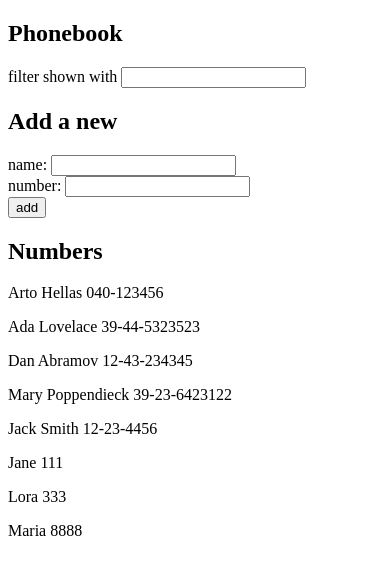
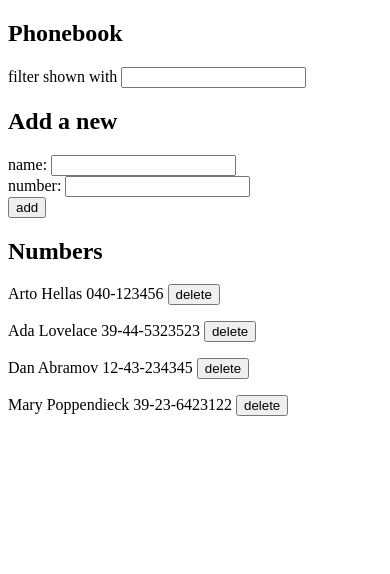
Before and after one commit to avreally/phonebook, a React (Create React App) app in the folder part2/phonebook/: page / in a window 390 px wide. Shown: the top 574 px of the page. Built offline with nearby package versions, Linux system fonts and the light colour scheme; data requests are answered from the project's data file.

Commit message:
Phonebook, step 9. Made it possible for users to delete entries from the phonebook

```diff
--- a/part2/phonebook/db.json
+++ b/part2/phonebook/db.json
@@ -19,26 +19,6 @@
       "name": "Mary Poppendieck",
       "number": "39-23-6423122",
       "id": 4
-    },
-    {
-      "name": "Jack Smith",
-      "number": "12-23-4456",
-      "id": 5
-    },
-    {
-      "name": "Jane",
-      "number": "111",
-      "id": 6
-    },
-    {
-      "name": "Lora",
-      "number": "333",
-      "id": 7
-    },
-    {
-      "name": "Maria",
-      "number": "8888",
-      "id": 8
     }
   ]
 }
--- a/part2/phonebook/src/App.js
+++ b/part2/phonebook/src/App.js
@@ -1,6 +1,5 @@
 import React, { useState, useEffect } from "react";
 import personService from "./services/persons";
-// import axios from "axios";
 
 const Filter = ({ newFilter, handleFilter }) => {
   return (
@@ -32,32 +31,38 @@ const Form = ({
   );
 };
 
-const Person = ({ persons }) => {
+const Person = ({ person, handleDelete }) => {
   return (
     <div>
-      {persons.map((person) => (
-        <p key={person.name}>
-          {person.name} {person.number}
+      {
+        <p>
+          {person.name} {person.number}{" "}
+          <button onClick={() => handleDelete(person)} name={person.name}>
+            delete
+          </button>
         </p>
-      ))}
+      }
     </div>
   );
 };
 
-const Persons = ({ persons, newFilter }) => {
+const Persons = ({ persons, newFilter, handleDelete }) => {
   const filterItems = (arr, query) => {
     return arr.filter((el) =>
       el.name.toLowerCase().includes(query.toLowerCase())
     );
   };
-
-  const filteredPersons = filterItems(persons, newFilter);
+  let resultPersons;
 
   if (newFilter !== "") {
-    return <Person persons={filteredPersons} />;
+    resultPersons = filterItems(persons, newFilter);
   } else {
-    return <Person persons={persons} />;
+    resultPersons = persons;
   }
+
+  return resultPersons.map((person) => (
+    <Person key={person.id} person={person} handleDelete={handleDelete} />
+  ));
 };
 
 const App = () => {
@@ -88,7 +93,6 @@ const App = () => {
         name: newName,
         number: newNumber,
       };
-
       personService.create(newPerson).then((returnedPerson) => {
         setPersons(persons.concat(returnedPerson));
         setNewName("");
@@ -109,6 +113,20 @@ const App = () => {
     setNewFilter(event.target.value);
   };
 
+  const handleDelete = (person) => {
+    let id = person.id;
+    let name = person.name;
+
+    if (window.confirm(`Delete ${name}?`)) {
+      personService.deletePerson(id).then(() => {
+        setPersons(persons.filter((person) => person.id !== id));
+        console.log("deleted");
+      });
+    } else {
+      console.log("the user canceled");
+    }
+  };
+
   return (
     <div>
       <h2>Phonebook</h2>
@@ -122,7 +140,11 @@ const App = () => {
         handleNumberChange={handleNumberChange}
       />
       <h2>Numbers</h2>
-      <Persons persons={persons} newFilter={newFilter} />
+      <Persons
+        persons={persons}
+        newFilter={newFilter}
+        handleDelete={handleDelete}
+      />
     </div>
   );
 };
--- a/part2/phonebook/src/services/persons.js
+++ b/part2/phonebook/src/services/persons.js
@@ -11,6 +11,10 @@ const create = (newPerson) => {
   return request.then((response) => response.data);
 };
 
-const personService = { getAll, create };
+const deletePerson = (id) => {
+  return axios.delete(`${baseUrl}/${id}`);
+};
+
+const personService = { getAll, create, deletePerson };
 
 export default personService;
```
